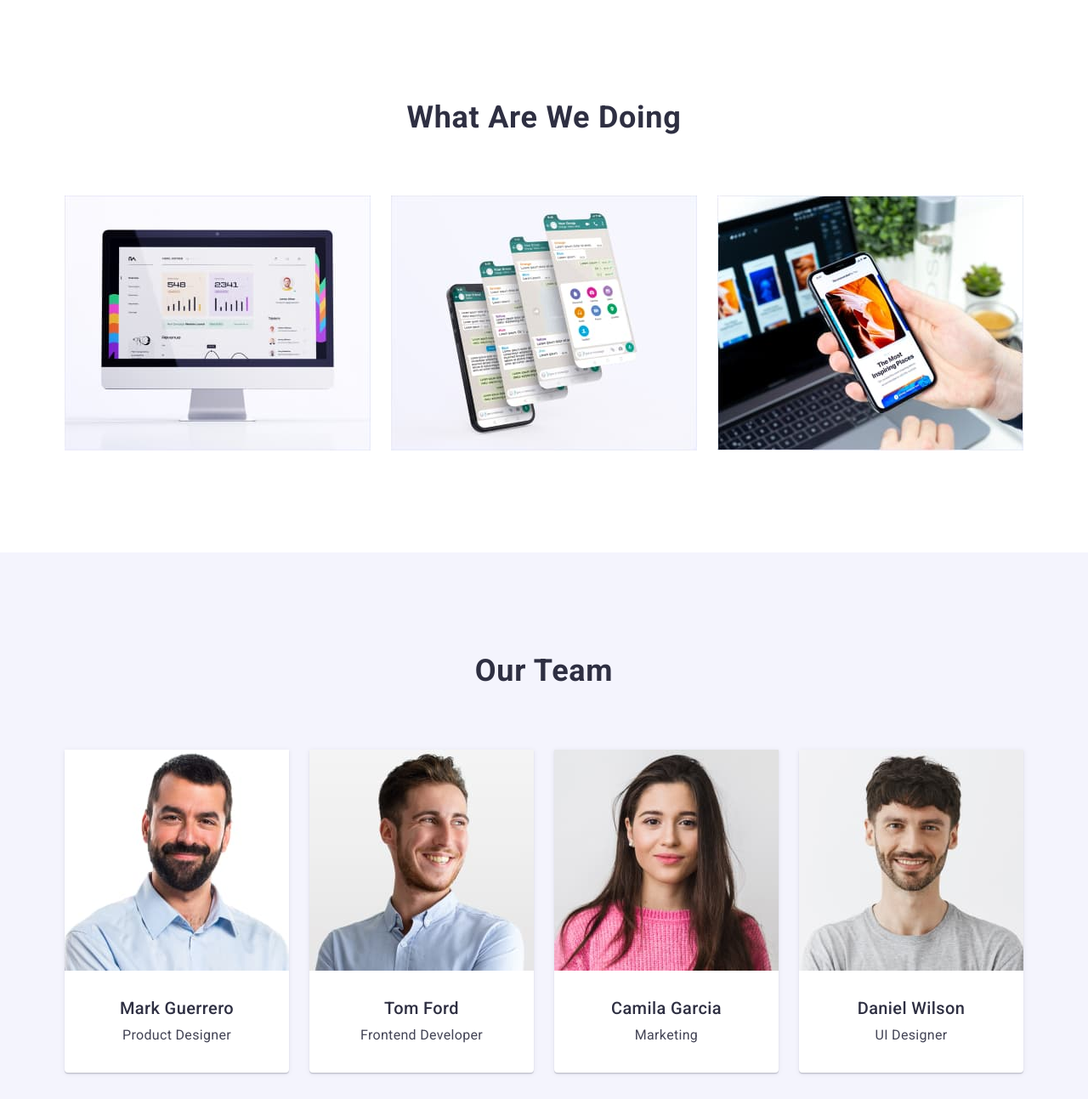
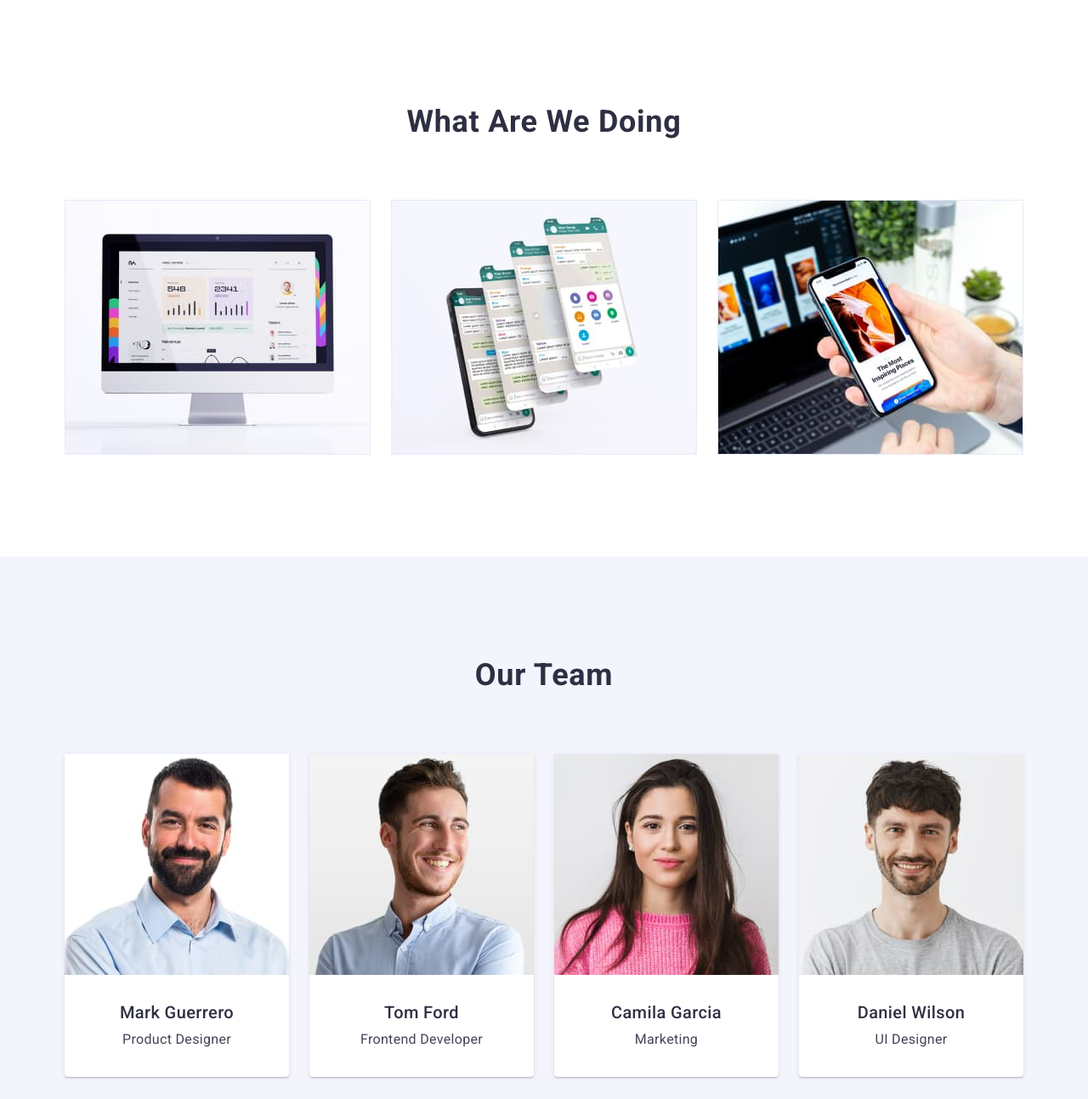
Before and after one commit to SePt1k0404/goit-markup-hw-03, a plain HTML site: page index.html in a window 1280 px wide. Shown: the part 927-2220 px from the top of the page at 85% size. Drawn offline with nearby package versions, Linux system fonts and the light colour scheme.

Commit message:
fixed the "padding" of section and wrapped info under the image into "div"

```diff
--- a/css/styles.css
+++ b/css/styles.css
@@ -73,8 +73,6 @@ body {
 }
 
 .page-title {
-  padding-bottom: 72px;
-  padding-top: 120px;
   margin-left: auto;
   margin-right: auto;
 
@@ -209,7 +207,7 @@ body {
 }
 
 .features {
-  padding-top: 120px;
+  padding-top: 125px;
 }
 
 .features-list {
@@ -238,6 +236,15 @@ body {
   color: var(--secondary-color);
 }
 
+.work {
+  padding-top: 120px;
+  padding-bottom: 120px;
+}
+
+.work-title {
+  margin-bottom: 72px;
+}
+
 .work-list {
   display: flex;
   flex-wrap: wrap;
@@ -245,20 +252,27 @@ body {
 }
 
 .work-list-item {
-  padding-bottom: 120px;
   flex-basis: calc((100% - 2 * 24px) / 3);
 }
 
 .team {
   padding-bottom: 120px;
+  padding-top: 120px;
+  background-color: #f4f4fd;
+}
 
-  background-color: #f4f4fd;
+.team-title {
+  margin-bottom: 72px;
 }
 
 .team-list {
   display: flex;
   flex-wrap: wrap;
   gap: 24px;
+}
+
+.team-list-item-info {
+  padding: 32px 16px;
 }
 
 .team-list-item {
@@ -271,19 +285,7 @@ body {
 }
 
 .team-list-item-title {
-  margin-top: 32px;
   margin-bottom: 8px;
-  margin-left: auto;
-  margin-right: auto;
-}
-
-.team-list-item-text {
-  padding-bottom: 32px;
-  margin-left: auto;
-  margin-right: auto;
-}
-
-.team-list-item-title {
   font-weight: 500;
   font-size: 20px;
   line-height: 1.2;
@@ -328,10 +330,10 @@ body {
 
 .portfolio {
   padding-bottom: 120px;
+  padding-top: 96px;
 }
 
 .portfolio-menu {
-  padding-top: 96px;
   margin-bottom: 72px;
 
   display: flex;
@@ -380,14 +382,20 @@ body {
 
 .portfolio-list-item {
   flex-basis: calc(100% - 2 * 24px) / 3;
+}
+
+.portfolio-list-item-info {
+  padding-top: 32px;
+  padding-bottom: 32px;
+  padding-left: 12px;
 
   border-bottom: 1px solid #e7e9fc;
+  border-right: 1px solid #e7e9fc;
+  border-left: 1px solid #e7e9fc;
 }
 
 .portfolio-list-item-title {
-  margin-top: 32px;
   margin-bottom: 8px;
-  padding-left: 16px;
 
   font-weight: 500;
   font-size: 20px;
@@ -397,9 +405,6 @@ body {
 }
 
 .portfolio-list-item-text {
-  padding-bottom: 32px;
-  padding-left: 16px;
-
   font-size: 16px;
   line-height: 1.5;
   letter-spacing: 0.02em;
--- a/index.html
+++ b/index.html
@@ -100,7 +100,7 @@
       </section>
       <section class="work">
         <div class="container">
-          <h2 class="page-title">What are we doing</h2>
+          <h2 class="page-title work-title">What are we doing</h2>
           <ul class="work-list list">
             <li class="work-list-item">
               <img
@@ -134,7 +134,7 @@
       </section>
       <section class="team">
         <div class="container">
-          <h2 class="page-title">Our Team</h2>
+          <h2 class="page-title team-title">Our Team</h2>
           <ul class="team-list list">
             <li class="team-list-item">
               <img
@@ -144,8 +144,10 @@
                 width="264"
                 height="260"
               />
+              <div class="team-list-item-info">
                 <h3 class="team-list-item-title">Mark Guerrero</h3>
                 <p class="team-list-item-text">Product Designer</p>
+              </div>
             </li>
             <li class="team-list-item">
               <img
@@ -155,8 +157,10 @@
                 width="264"
                 height="260"
               />
+              <div class="team-list-item-info">
                 <h3 class="team-list-item-title">Tom Ford</h3>
                 <p class="team-list-item-text">Frontend Developer</p>
+              </div>
             </li>
             <li class="team-list-item">
               <img
@@ -166,8 +170,10 @@
                 width="264"
                 height="260"
               />
+              <div class="team-list-item-info">
                 <h3 class="team-list-item-title">Camila Garcia</h3>
                 <p class="team-list-item-text">Marketing</p>
+              </div>
             </li>
             <li class="team-list-item">
               <img
@@ -177,8 +183,10 @@
                 width="264"
                 height="260"
               />
+              <div class="team-list-item-info">
                 <h3 class="team-list-item-title">Daniel Wilson</h3>
                 <p class="team-list-item-text">UI Designer</p>
+              </div>
             </li>
           </ul>
         </div>
```
Also changed, not shown: portfolio.html (+18 -0 lines). Lines whose indentation alone changed are shown as unchanged.
